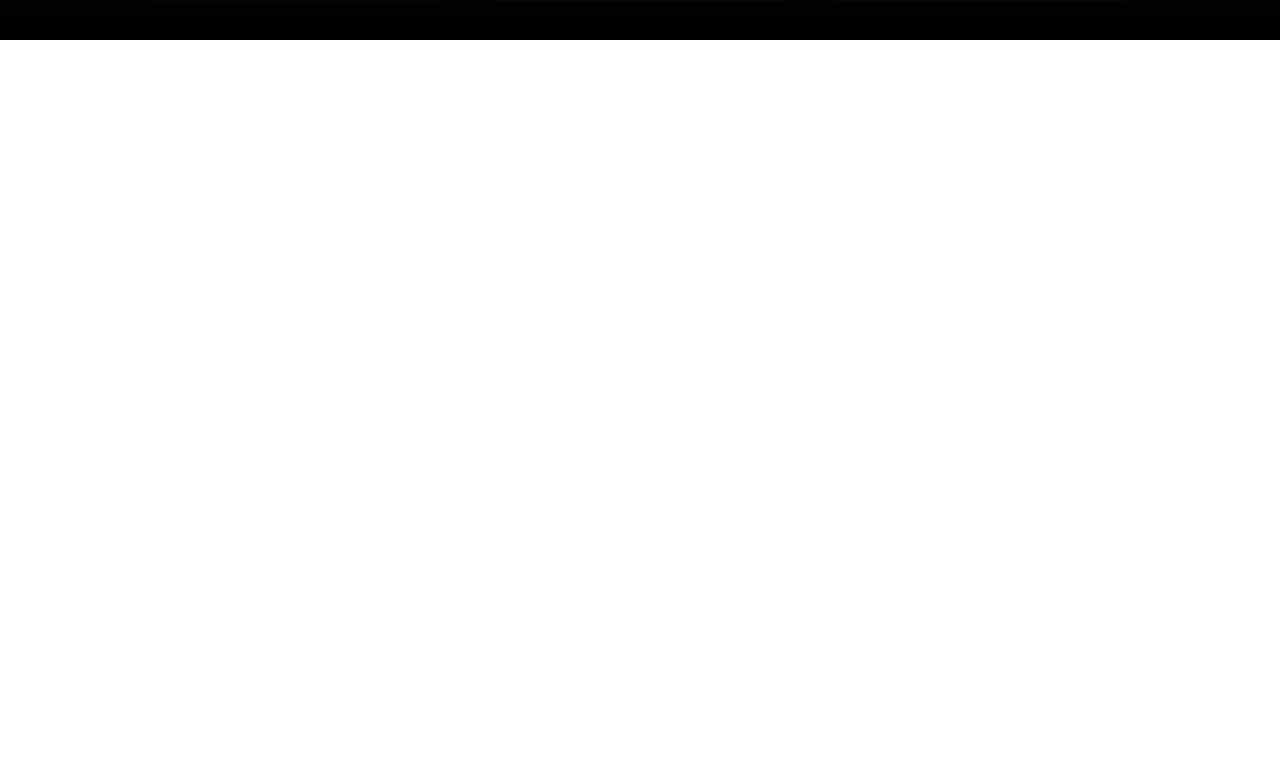
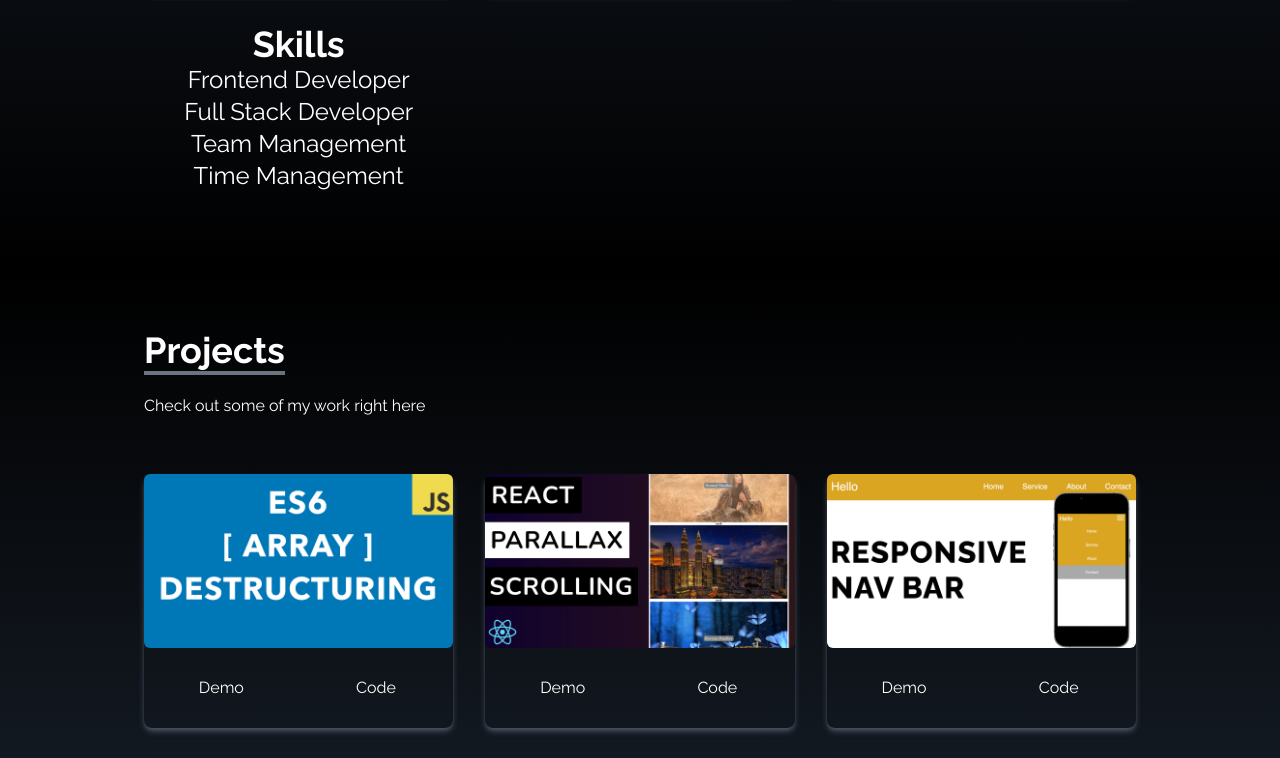
Before and after one commit to ingole8888/ingole8888.github.io, a React (Create React App) app: page / in a window 1280 px wide. Shown: the part 1440-2198 px from the top of the page. Before the commit the page ends 1480 px from the top, so only its background shows below. Built offline with nearby package versions, Linux system fonts and the light colour scheme.

Commit message:
projects

```diff
--- a/src/App.js
+++ b/src/App.js
@@ -1,6 +1,7 @@
 import Experience from "./components/Experience";
 import Home from "./components/Home";
 import Navbar from "./components/Navbar";
+import Portfolio from "./components/Portfolio";
 import SocialLinks from "./components/SocialLinks"
 function App() {
   return (
@@ -9,6 +10,7 @@
     <Home/>
     <SocialLinks/>
     <Experience/>
+    <Portfolio/>
     </>
   );
 }
--- a/src/components/Experience.jsx
+++ b/src/components/Experience.jsx
@@ -71,7 +71,7 @@
   return (
     <div
       name="experience"
-      className="bg-gradient-to-b from-gray-800 to-black w-full h-full  h-[50rem]"
+      className="bg-gradient-to-b from-gray-800 to-black w-full h-full  h-[60rem]"
     >
       <div className="max-w-screen-lg mx-auto p-4 flex flex-col justify-center w-full h-full text-white">
         <div>
@@ -91,8 +91,18 @@
               <p className="mt-4">{title}</p>
             </div>
           ))}
+         <div className=" justify-center text-center">
+         <div><h2 className="text-4xl font-bold  p-2 inline">Skills</h2></div>
+          <div className="text-2xl h-[10rem]">
+          <p>Frontend Developer</p>
+          <p>Full Stack Developer</p>
+          <p>Team Management</p>
+          <p>Time Management</p>
+          </div>
+         </div>
         </div>
       </div>
+
     </div>
   );
 };
--- /dev/null
+++ b/src/components/Portfolio.jsx
@@ -0,0 +1,75 @@
+import React from "react";
+import arrayDestruct from "../assets/portfolio/arrayDestruct.jpg";
+import installNode from "../assets/portfolio/installNode.jpg";
+import navbar from "../assets/portfolio/navbar.jpg";
+import reactParallax from "../assets/portfolio/reactParallax.jpg";
+import reactSmooth from "../assets/portfolio/reactSmooth.jpg";
+import reactWeather from "../assets/portfolio/reactWeather.jpg";
+
+const Portfolio = () => {
+  const portfolios = [
+    {
+      id: 1,
+      src: arrayDestruct,
+
+    },
+    {
+      id: 2,
+      src: reactParallax,
+    },
+    {
+      id: 3,
+      src: navbar,
+    },
+    {
+      id: 4,
+      src: reactSmooth,
+    },
+    {
+      id: 5,
+      src: installNode,
+    },
+    {
+      id: 6,
+      src: reactWeather,
+    },
+  ];
+
+  return (
+    <div
+      name="portfolio"
+      className="bg-gradient-to-b from-black to-gray-800 w-full md:h-screen text-white"
+    >
+      <div className="max-w-screen-lg p-4 mx-auto flex flex-col justify-center w-full h-full">
+        <div className="pb-8">
+          <p className="text-4xl font-bold inline border-b-4 border-gray-500">
+            Projects
+          </p>
+          <p className="py-6">Check out some of my work right here</p>
+        </div>
+
+        <div className="grid sm:grid-cols-2 md:grid-cols-3 gap-8 px-12 sm:px-0">
+          {portfolios.map(({ id, src }) => (
+            <div key={id} className=" shadow-md shadow-gray-600 rounded-lg">
+              <img
+                src={src}
+                alt=""
+                className="rounded-md duration-200 hover:scale-105"
+              />
+              <div className="flex items-center justify-center">
+                <button className=" w-1/2 px-6 py-3 m-4 duration-200 hover:scale-105">
+                  Demo
+                </button>
+                <button className="px-6 py-3 w-1/2 m-4 duration-200 hover:scale-105">
+                  Code
+                </button>
+              </div>
+            </div>
+          ))}
+        </div>
+      </div>
+    </div>
+  );
+};
+
+export default Portfolio;
```
